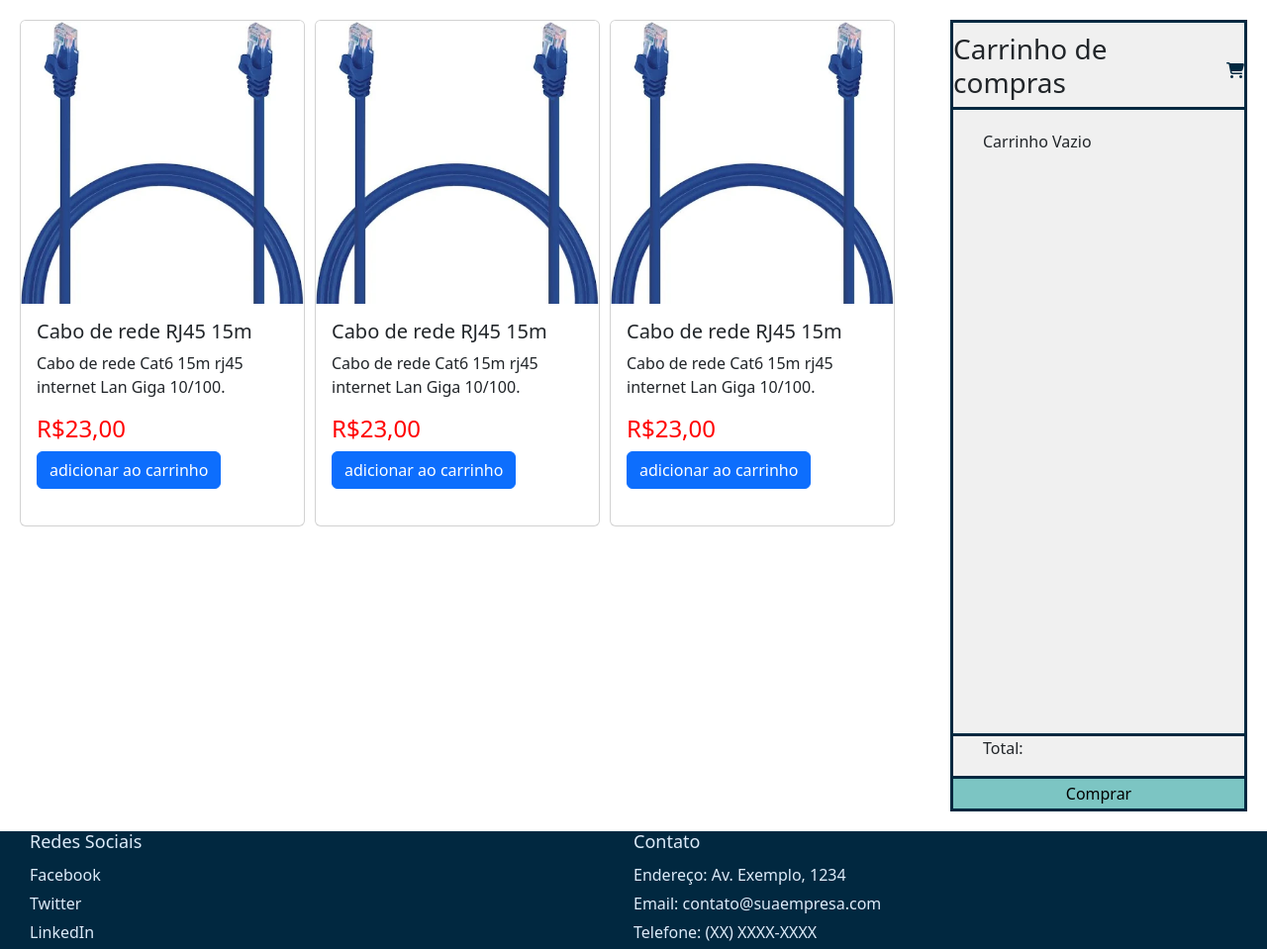
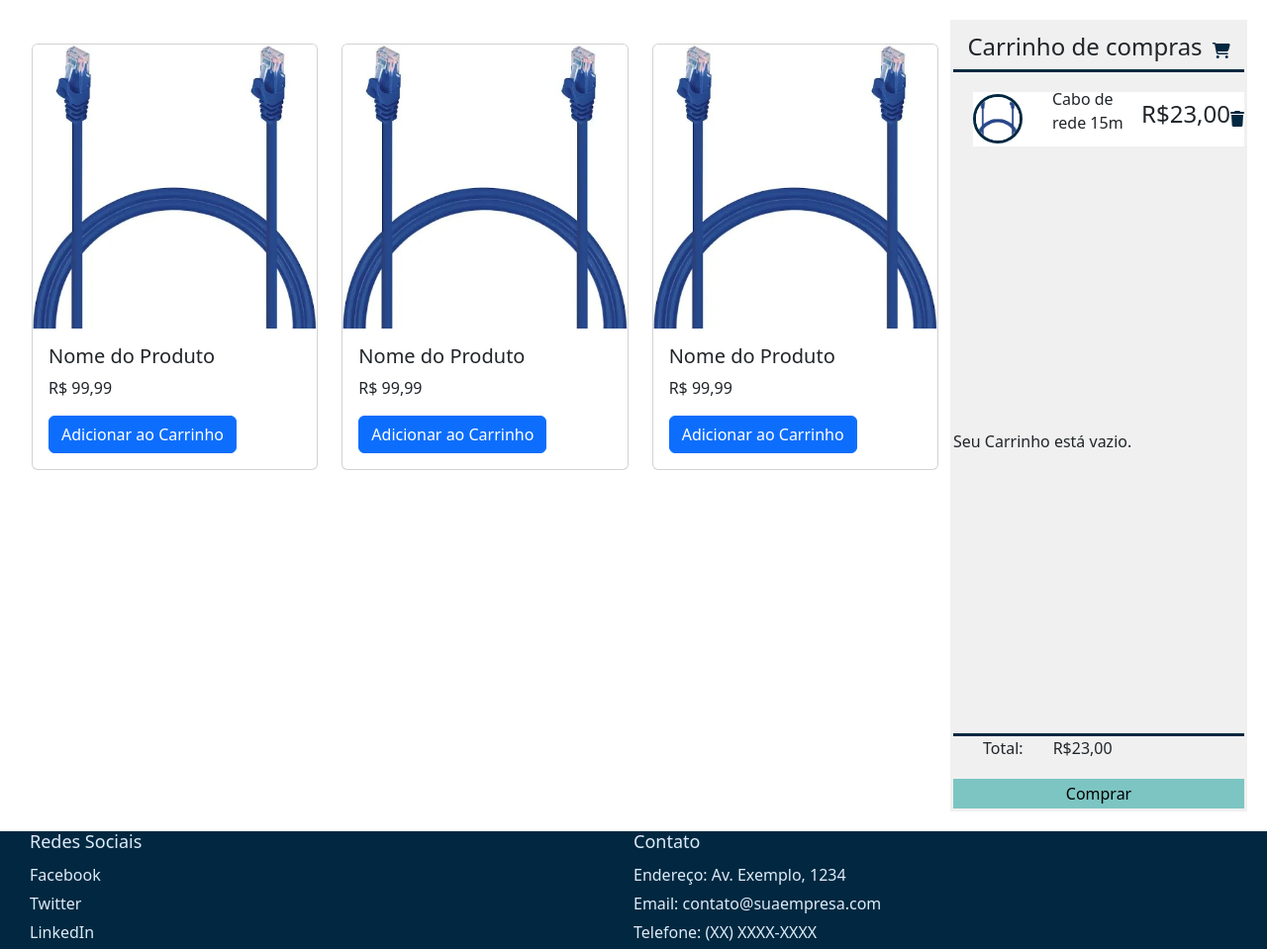
Before and after one commit to guilhermeazz/Projeto_Integrador_website_2024, a PHP site: page /pages/loja.html in a window 1280 px wide. Shown: the part 80-1039 px from the top of the page at 99% size. Run offline with PHP 8.4, Linux system fonts and the light colour scheme; some libraries are stand-ins or nearby versions.

Commit message:
feature: atualização de telas

```diff
--- a/assets/css/loja.css
+++ b/assets/css/loja.css
@@ -9,6 +9,8 @@ main {
 
 .loja {
     display: flex;
+    max-width: 100%;
+    justify-content: center;
 }
 
 .conteudo {
@@ -37,12 +39,15 @@ main {
 .carrinho_compra {
     width: 300px;
     height: 100vh;
-    margin-left: 10px;
     background-color: #f0f0f0;
     display: flex;
     flex-direction: column;
     align-items: center;
-    border: 3px solid #012840;
+    border: 3px solid #01284000;
+}
+
+.carrinho_compra h3 {
+    font-size: x-large;
 }
 
 .nav_carrinho {
@@ -69,8 +74,10 @@ main {
 }
 
 .somatoria {
+    display: flex;
+    justify-content: flex-start;
     width: 100%;
-    border-bottom: 3px solid #012840;
+    border-bottom: 3px solid #01284000;
     border-top: 3px solid #012840;
 }
 
@@ -88,10 +95,74 @@ main {
 
 .itens {
     display: flex;
+    width: 100%;
     gap: 10px;
-    width: 100%;
 }
 
 .itens h4 {
     color: red;
 }
+
+.card{
+    flex-grow:1;
+    margin-bottom:10px;
+}
+
+.lista_carrinho {
+    display: flex;
+    flex-direction: column;
+    justify-content: flex-start;
+    height: auto;
+    margin: 10px;
+}
+
+.conteudo_carrinho {
+    display: flex;
+    align-items: center;
+    justify-content: space-between;
+    margin: 10px;
+    background-color: #fff;
+    border-bottom: 1px solid #fff;
+    height: 55px;
+}
+
+.conteudo_carrinho img {
+    height: 50px;
+    width: 50px;
+    border-radius: 50%;
+    border:3px solid #012840;
+    align-items: center;
+    justify-content: center;
+}
+
+.organizar_compras {
+    height: 100%;
+    display: flex;
+    flex-direction: column;
+    justify-content: space-between;
+}
+
+.card-img-top {
+    width: 100%;
+    height: 50%;
+    object-fit: cover;
+}
+
+.card {
+    max-width: 300px;
+    max-height: 600px;
+}
+
+.card-title {
+    white-space: nowrap;
+    overflow: hidden;
+    text-overflow: ellipsis;
+}
+
+.card-text {
+    max-height: 50px;
+    overflow: hidden;
+    display: -webkit-box;
+      -webkit-box-orient: vertical;
+      -webkit-line-clamp: 2;
+}
--- a/assets/css/style.css
+++ b/assets/css/style.css
@@ -174,3 +174,31 @@ footer {
 .redes-sociais ul li a:hover {
     filter: brightness(70%);
 }
+
+.profile {
+    position: relative;
+  }
+
+  .profile-menu {
+    display: none;
+    position: absolute;
+    top: 100%;
+    right: 0;
+    z-index: 1;
+    background-color: #fff;
+    border: 1px solid #ccc;
+    border-radius: 4px;
+    padding: 8px 0;
+    box-shadow: 0 2px 5px rgba(0,0,0,0.1);
+  }
+
+  .profile-menu a {
+    display: block;
+    padding: 10px;
+    text-decoration: none;
+    color: #333;
+  }
+
+  .profile-menu a:hover {
+    background-color: #f0f0f0;
+  }
--- a/assets/js/script.js
+++ b/assets/js/script.js
@@ -1 +1,19 @@
-console.log("teste");
+function toggleMenu() {
+    var menu = document.getElementById("profileMenu");
+    if (menu.style.display === "none") {
+      menu.style.display = "block";
+    } else {
+      menu.style.display = "none";
+    }
+  }
+
+  // Fechar o menu se clicar fora dele
+  window.onclick = function(event) {
+    if (!event.target.closest('.profile')) {
+      var menus = document.getElementsByClassName("profile-menu");
+      for (var i = 0; i < menus.length; i++) {
+        var openMenu = menus[i];
+        openMenu.style.display = "none";
+      }
+    }
+  }
--- a/pages/loja.html
+++ b/pages/loja.html
@@ -38,36 +38,39 @@
     <main>
         <div class="loja">
 
-            <div class="itens">
-                <div class="card" style="width: 18rem; height: 32rem;">
-                    <img src="../assets/img/caboRede.webp" class="card-img-top" alt="...">
+            <div class="container mt-4">
+                <div class="row">
+                  <div class="col-md-4">
+                    <div class="card">
+                      <img src="../assets/img/caboRede.webp" class="card-img-top" alt="Imagem do produto">
                       <div class="card-body">
-                      <h5 class="card-title">Cabo de rede RJ45 15m</h5>
-                      <p class="card-text">Cabo de rede Cat6 15m rj45 internet Lan Giga 10/100.</p>
-                      <h4>R$23,00</h4>
-                      <a href="#" class="btn btn-primary">adicionar ao carrinho</a>
+                        <h5 class="card-title">Nome do Produto</h5>
+                        <p class="card-text">R$ 99,99</p>
+                        <a href="#" class="btn btn-primary">Adicionar ao Carrinho</a>
                       </div>
                     </div>
-                <div class="card" style="width: 18rem; height: 32rem;">
-                    <img src="../assets/img/caboRede.webp" class="card-img-top" alt="...">
+                  </div>
+                  <div class="col-md-4">
+                    <div class="card">
+                      <img src="../assets/img/caboRede.webp" class="card-img-top" alt="Imagem do produto">
                       <div class="card-body">
-                      <h5 class="card-title">Cabo de rede RJ45 15m</h5>
-                      <p class="card-text">Cabo de rede Cat6 15m rj45 internet Lan Giga 10/100.</p>
-                      <h4>R$23,00</h4>
-                      <a href="#" class="btn btn-primary">adicionar ao carrinho</a>
+                        <h5 class="card-title">Nome do Produto</h5>
+                        <p class="card-text">R$ 99,99</p>
+                        <a href="#" class="btn btn-primary">Adicionar ao Carrinho</a>
                       </div>
                     </div>
-                <div class="card" style="width: 18rem; height: 32rem;">
-                    <img src="../assets/img/caboRede.webp" class="card-img-top" alt="...">
+                  </div>
+                  <div class="col-md-4">
+                    <div class="card">
+                      <img src="../assets/img/caboRede.webp" class="card-img-top" alt="Imagem do produto">
                       <div class="card-body">
-                      <h5 class="card-title">Cabo de rede RJ45 15m</h5>
-                      <p class="card-text">Cabo de rede Cat6 15m rj45 internet Lan Giga 10/100.</p>
-                      <h4>R$23,00</h4>
-                      <a href="#" class="btn btn-primary">adicionar ao carrinho</a>
+                        <h5 class="card-title">Nome do Produto</h5>
+                        <p class="card-text">R$ 99,99</p>
+                        <a href="#" class="btn btn-primary">Adicionar ao Carrinho</a>
                       </div>
                     </div>
-
-
+                  </div>
+                </div>
             </div>
 
             <div class="carrinho_compra">
@@ -75,14 +78,35 @@
                     <h3>Carrinho de compras</h3>
                     <i class="fa-sharp fa-solid fa-cart-shopping" style="color: #012840;"></i>
                 </div>
+
+                <div class="organizar_compras">
+                    <div class="lista_carrinho">
                         <div class="conteudo_carrinho">
-                    <p class="itens">Carrinho Vazio</p>
+                            <div class="img_produto_carrinho">
+                                <img src="../assets/img/caboRede.webp" alt="imagem do cabo de rede de 15m com rj45" class="img_produto">
                             </div>
+                            <p>Cabo de rede 15m</p>
+                            <h4>R$23,00</h4>
+                            <form action="excluir.php" method="post">
+                                <input type="hidden" name="id_produto" value="">
+                                <button type="submit" style="border:none; background:none;"><i class="fa-solid fa-trash" style="color: #012840;"></i></button>
+                            </form>
+                        </div>
+                    </div>
+
+                    <div class="carrinho_vazio">
+                        <p>Seu Carrinho está vazio.</p>
+                    </div>
+
+                    <div>
                         <div class="somatoria">
                             <p>Total:</p>
+                            <p>R$23,00</p>
                         </div>
                         <div class="confirmar_compra">
                             <button> Comprar </button>
+                        </div>
+                    </div>
                 </div>
             </div>
         </div>
@@ -108,6 +132,9 @@
 
 <script src="../assets/js/script.js"></script>
 <script src="https://kit.fontawesome.com/970adb6dd1.js" crossorigin="anonymous"></script>
+<script src="https://code.jquery.com/jquery-3.5.1.slim.min.js"></script>
+<script src="https://cdn.jsdelivr.net/npm/@popperjs/core@2.5.4/dist/umd/popper.min.js"></script>
+<script src="https://stackpath.bootstrapcdn.com/bootstrap/4.5.2/js/bootstrap.min.js"></script>
 
 </body>
 </html>
```
Also changed, not shown: pages/index.html (+7 -1 lines), pages/servicos.html (+56 -0 lines). Lines whose indentation alone changed are shown as unchanged.
